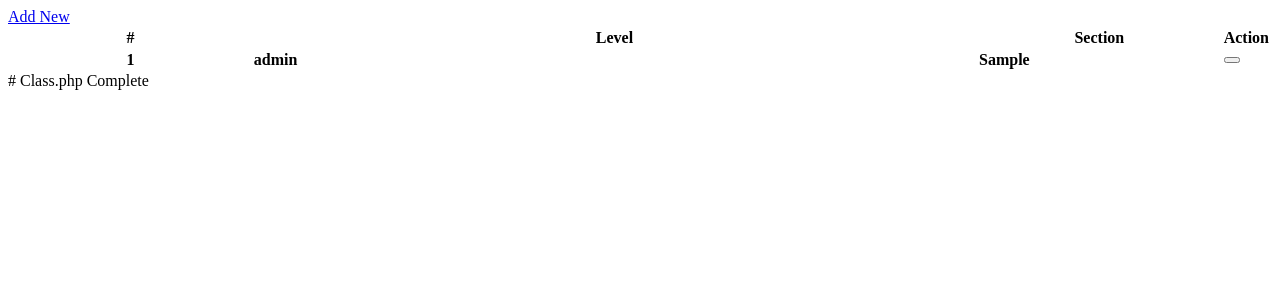
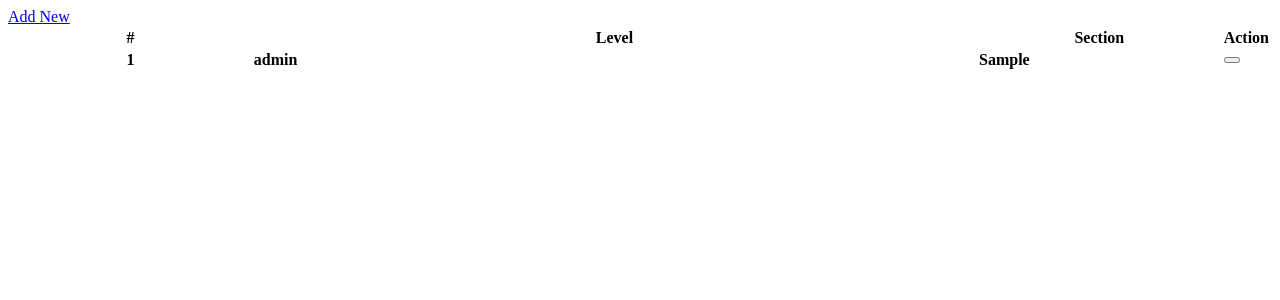
Before and after one commit to garg-deepanshi/Courier_Servise_Management, a PHP site: page /classes.php in a window 1280 px wide. Shown: the top 300 px of the page. Run offline with PHP 8.4, Linux system fonts and the light colour scheme; tables that the repository leaves empty or names only in its code hold one stand-in row (values such as "Sample post").

Commit message:
classes.php updated

```diff
--- a/classes.php
+++ b/classes.php
@@ -79,4 +79,3 @@
 		})
 	}
 </script>
-# Class.php Complete
```
